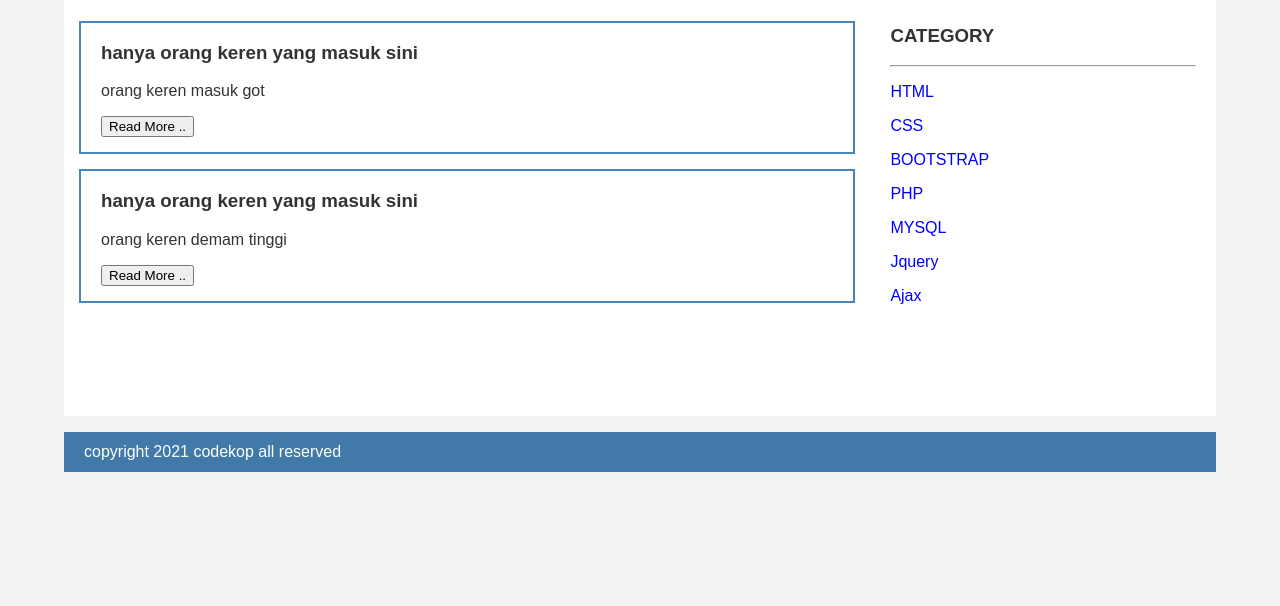
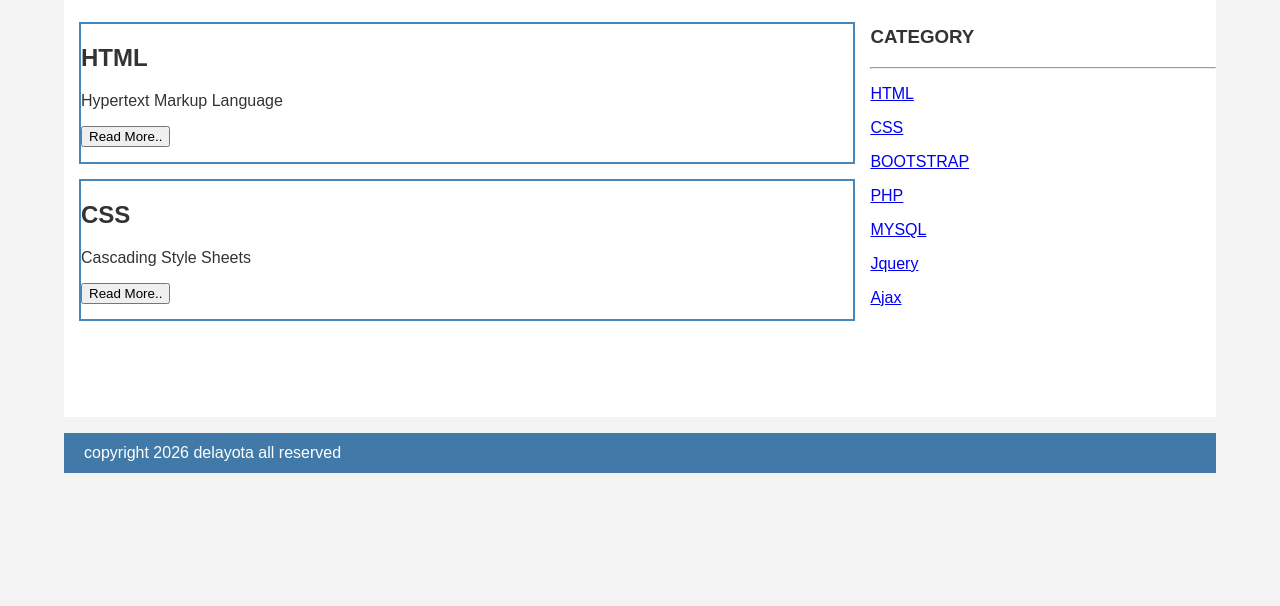
Before and after one commit to fararirurerop-ui/berita-orang-keren, a plain HTML site: page index.html in a window 1280 px wide. Shown: the part 194-800 px from the top of the page. Drawn offline with Linux system fonts and the light colour scheme.

Commit message:
Update index.html

```diff
--- a/index.html
+++ b/index.html
@@ -1,18 +1,19 @@
 <!DOCTYPE html>
 <html lang="en">
 <head>
-    <title>berorker</title>
+    <meta charset="UTF-8">
+    <title>Matchology</title>
     <link rel="stylesheet" href="style.css">
 </head>
 
 <body>
 
+<!-- HEADER -->
 <div class="header">
-    <div class="jarak">
-        <h2>Berita orang keren</h2>
-    </div>
+    <h1 class="jarak">Matchology</h1>
 </div>
 
+<!-- MENU -->
 <div class="menu">
     <ul>
         <li><a href="#">Home</a></li>
@@ -22,46 +23,45 @@
     </ul>
 </div>
 
+<!-- CONTENT -->
 <div class="content">
 
+    <!-- KIRI -->
     <div class="kiri">
+
         <div class="border">
-            <div class="jarak">
-                <h3>hanya orang keren yang masuk sini</h3>
-                <p>orang keren masuk got</p>
-                <button>Read More ..</button>
-            </div>
+            <h2>HTML</h2>
+            <p>Hypertext Markup Language</p>
+            <button>Read More..</button>
         </div>
 
         <div class="border">
-            <div class="jarak">
-                <h3>hanya orang keren yang masuk sini</h3>
-                <p>orang keren demam tinggi</p>
-                <button>Read More ..</button>
-            </div>
+            <h2>CSS</h2>
+            <p>Cascading Style Sheets</p>
+            <button>Read More..</button>
         </div>
+
     </div>
 
+    <!-- KANAN -->
     <div class="kanan">
-        <div class="jarak">
-            <h3>CATEGORY</h3>
-            <hr>
-            <p><a href="#" class="undecor">HTML</a></p>
-            <p><a href="#" class="undecor">CSS</a></p>
-            <p><a href="#" class="undecor">BOOTSTRAP</a></p>
-            <p><a href="#" class="undecor">PHP</a></p>
-            <p><a href="#" class="undecor">MYSQL</a></p>
-            <p><a href="#" class="undecor">Jquery</a></p>
-            <p><a href="#" class="undecor">Ajax</a></p>
-        </div>
+        <h3>CATEGORY</h3>
+        <hr>
+
+        <p><a href="#">HTML</a></p>
+        <p><a href="#">CSS</a></p>
+        <p><a href="#">BOOTSTRAP</a></p>
+        <p><a href="#">PHP</a></p>
+        <p><a href="#">MYSQL</a></p>
+        <p><a href="#">Jquery</a></p>
+        <p><a href="#">Ajax</a></p>
     </div>
 
 </div>
 
+<!-- FOOTER -->
 <div class="footer">
-    <div class="jarak">
-        <p>copyright 2021 codekop all reserved</p>
-    </div>
+    <p class="jarak">copyright 2026 delayota all reserved</p>
 </div>
 
 </body>
```
